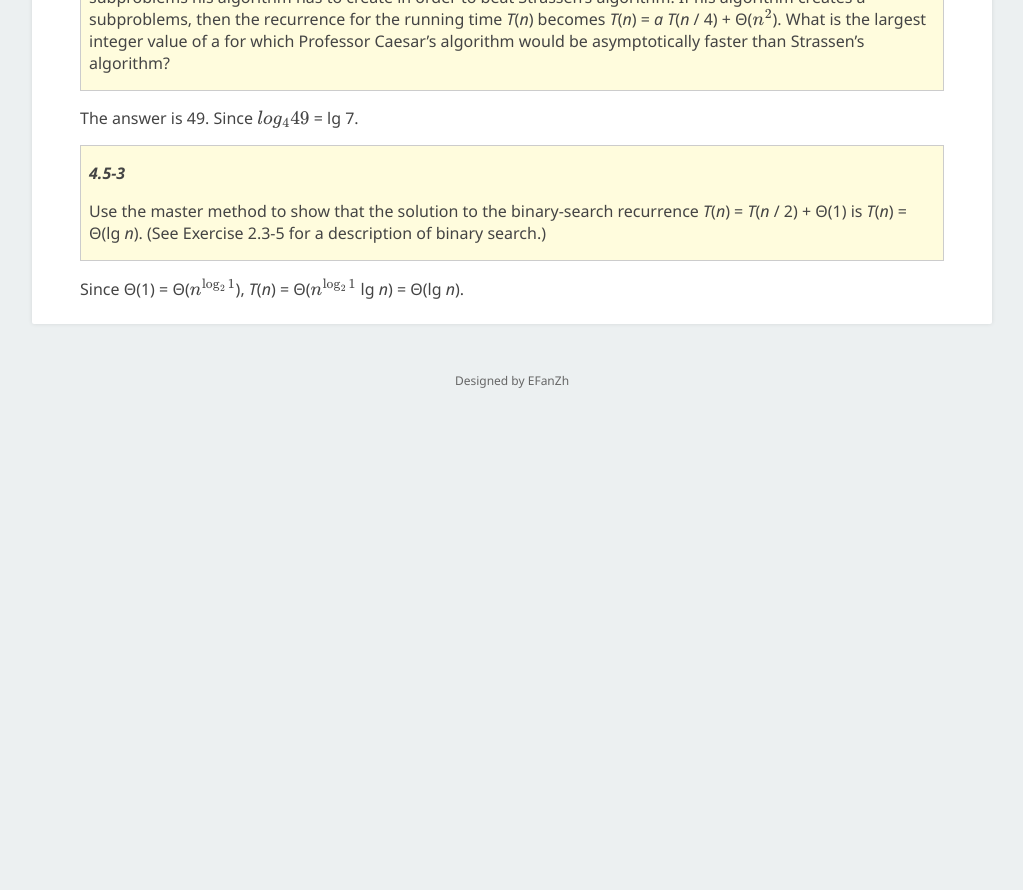
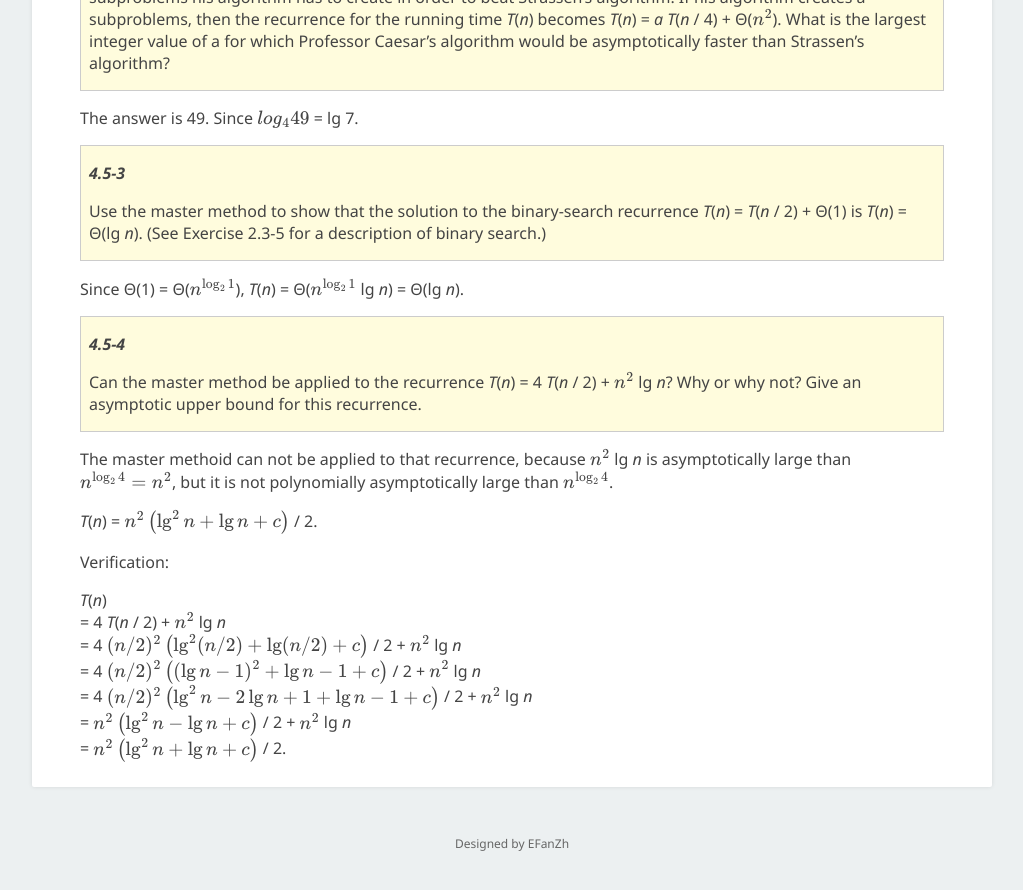
Before and after one commit to EFanZh/efanzh.github.io, a Jekyll site: the page built from _posts/2018-10-05-introduction-to-algorithms-exercises.md, in a window 1280 px wide and 900 px high, scrolled down 31484 px. Shown: the top 890 px of the window, without its empty margins (128-1151 px from the left). Built offline with Jekyll 4.4.1, drawn with Linux system fonts in a browser that asks for light colours; formulas are drawn with MathJax 3; before the commit the page ends 31921 px from its top, so only the background shows below that.

Commit message:
Add exercise 4.5-4 from CLRS

```diff
--- a/_posts/2018-10-05-introduction-to-algorithms-exercises.md
+++ b/_posts/2018-10-05-introduction-to-algorithms-exercises.md
@@ -1433,3 +1433,23 @@
 > *T*(*n*) = Θ(lg *n*). (See Exercise 2.3-5 for a description of binary search.)
 
 Since Θ(1) = Θ($n^{\log_2 1}$), *T*(*n*) = Θ($n^{\log_2 1}$ lg *n*) = Θ(lg *n*).
+
+> ***4.5-4***
+>
+> Can the master method be applied to the recurrence *T*(*n*) = 4 *T*(*n* / 2) + $n^2$ lg *n*? Why or why not? Give an
+> asymptotic upper bound for this recurrence.
+
+The master methoid can not be applied to that recurrence, because $n^2$ lg *n* is asymptotically large than
+$n^{\log_2 4} = n^2$, but it is not polynomially asymptotically large than $n^{\log_2 4}$.
+
+*T*(*n*) = $n^2 \left(\lg^2 n + \lg n + c\right)$ / 2.
+
+Verification:
+
+*T*(*n*)\
+= 4 *T*(*n* / 2) + $n^2$ lg *n*\
+= 4 $(n / 2)^2 \left(\lg^2 (n / 2) + \lg (n / 2) + c\right)$ / 2 + $n^2$ lg *n*\
+= 4 $(n / 2)^2 \left((\lg n - 1)^2 + \lg n - 1 + c\right)$ / 2 + $n^2$ lg *n*\
+= 4 $(n / 2)^2 \left(\lg^2 n - 2 \lg n + 1 + \lg n - 1 + c\right)$ / 2 + $n^2$ lg *n*\
+= $n^2 \left(\lg^2 n - \lg n + c\right)$ / 2 + $n^2$ lg *n*\
+= $n^2 \left(\lg^2 n + \lg n + c\right)$ / 2.
```
